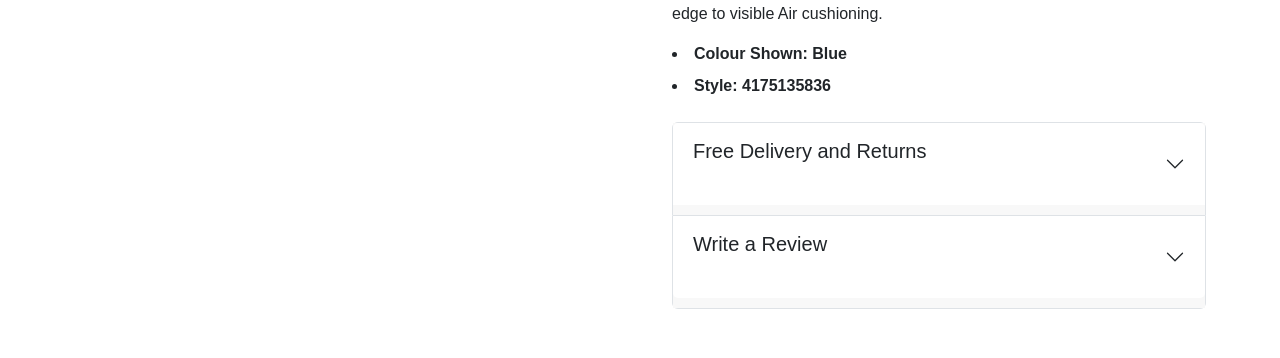
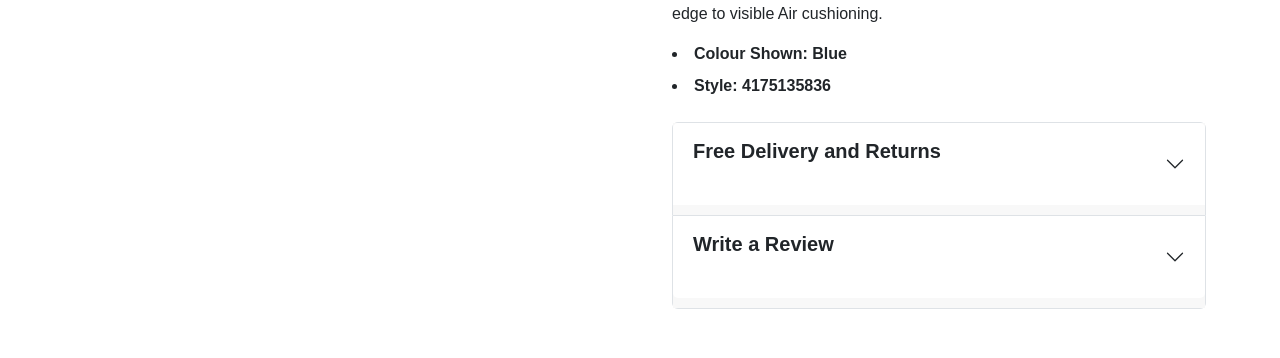
Before and after one commit to smntsng/SneakerStreets, a React (Vite) app: page /productpage/1 in a window 1280 px wide. Shown: the part 829-1187 px from the top of the page. Built offline with nearby package versions, Linux system fonts and the light colour scheme.

Commit message:
Accordion colour edit

```diff
--- a/src/components/Accordion/accordion.css
+++ b/src/components/Accordion/accordion.css
@@ -1,11 +1,12 @@
 
 .accordion-header {
   background-color: rgb(248, 248, 248);
-  color: #fff;
+  color: #000000;
+  font-weight: 600 !important;
 }
 
 .accordion-body {
-  background-color: rgb(248, 248, 248);;
+  background-color: rgb(255, 255, 255);;
 }
 
 
```
